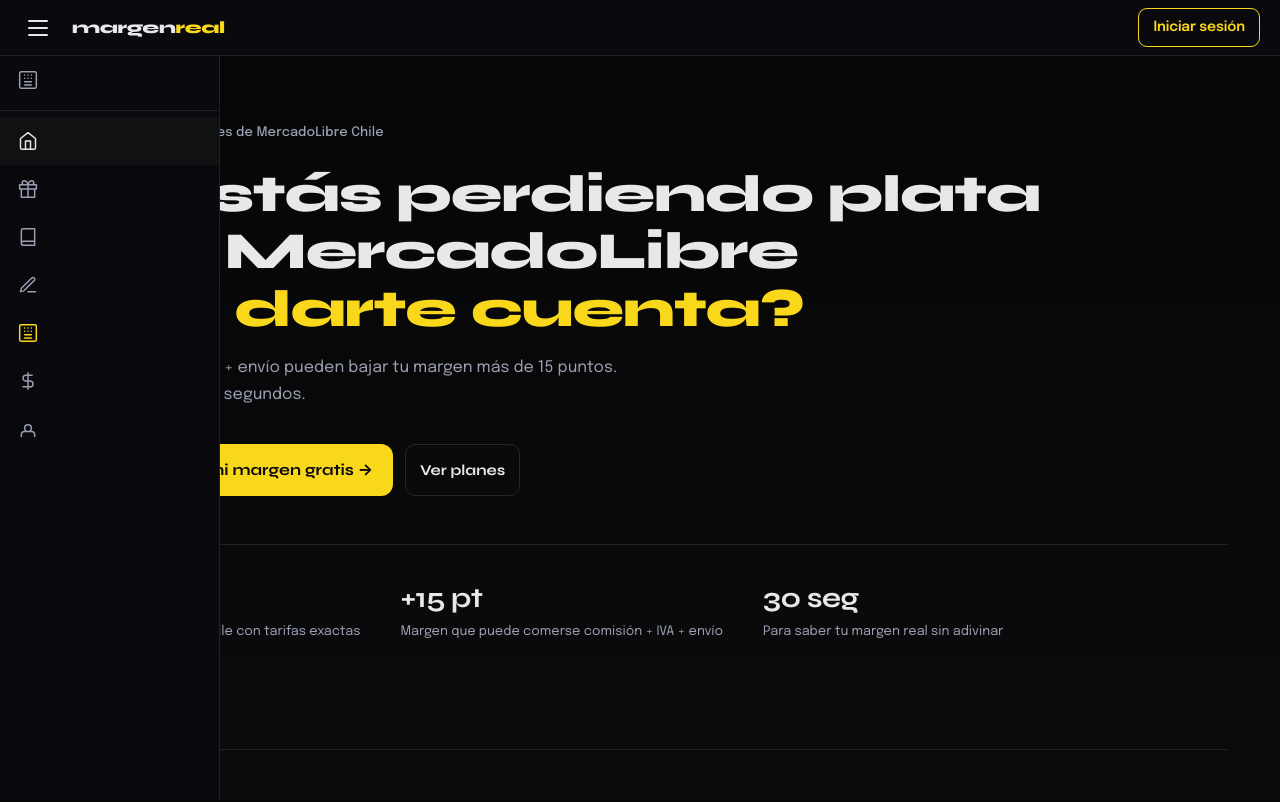
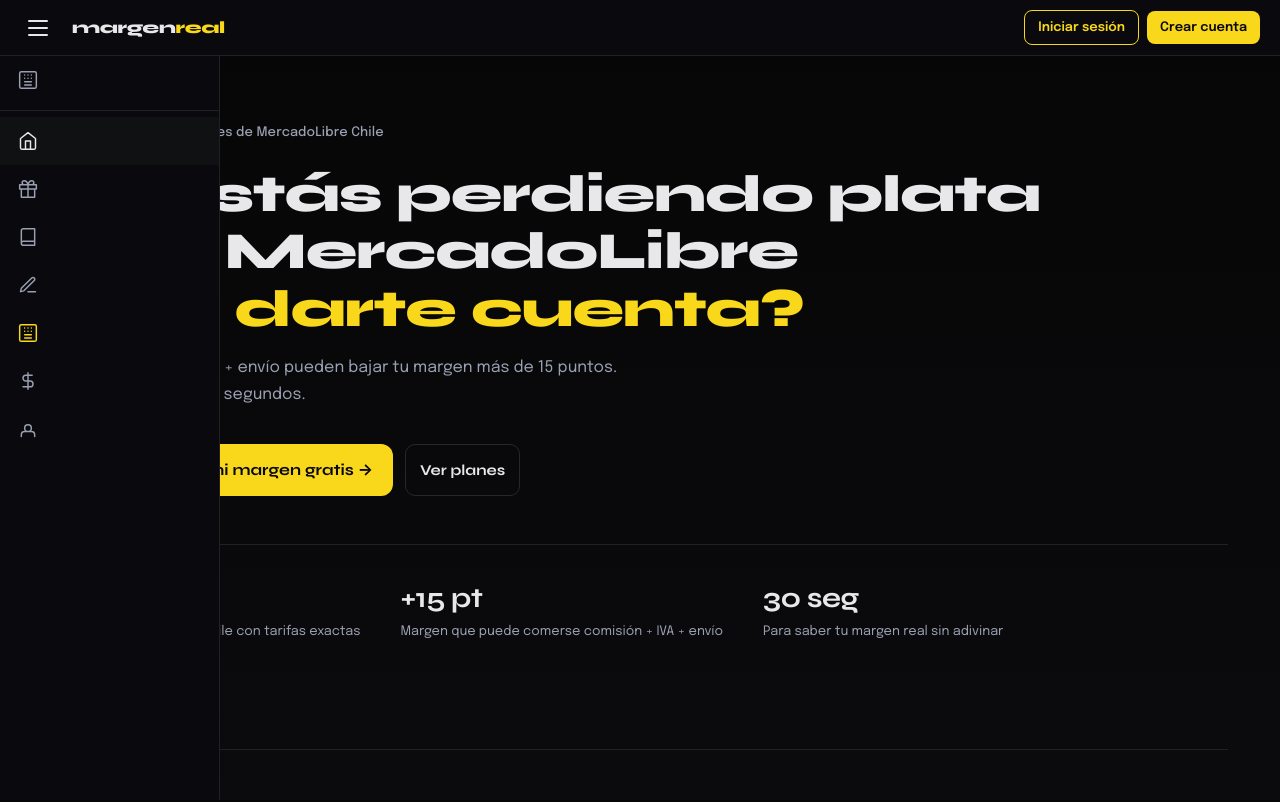
Before and after one commit to mapache2k/margenreal, a Next.js app: page / in a window 1280 px wide. Shown: the top 802 px of the page. Built offline with nearby package versions, Linux system fonts and the light colour scheme.

Commit message:
feat: dos botones en topbar — Iniciar sesion (outline amarillo) + Crear cuenta (filled amarillo)

```diff
--- a/components/Layout.tsx
+++ b/components/Layout.tsx
@@ -275,11 +275,20 @@
             )}
           </div>
         ) : (
-          <Link href="/login" style={{ fontSize: '0.875rem', fontWeight: 800, color: 'var(--accent)', textDecoration: 'none', padding: '8px 14px', borderRadius: 9, border: '1.5px solid var(--accent)', transition: 'opacity 0.15s', letterSpacing: '-0.01em' }}
-            onMouseOver={e => (e.currentTarget.style.opacity = '0.75')}
-            onMouseOut={e  => (e.currentTarget.style.opacity = '1')}>
-            Iniciar sesión
-          </Link>
+          <div style={{ display: 'flex', alignItems: 'center', gap: 8 }}>
+            <Link href="/login"
+              style={{ fontSize: '0.8125rem', fontWeight: 700, color: 'var(--accent)', textDecoration: 'none', padding: '7px 13px', borderRadius: 8, border: '1.5px solid var(--accent)', transition: 'opacity 0.15s' }}
+              onMouseOver={e => (e.currentTarget.style.opacity = '0.75')}
+              onMouseOut={e  => (e.currentTarget.style.opacity = '1')}>
+              Iniciar sesión
+            </Link>
+            <Link href="/pricing"
+              style={{ fontSize: '0.8125rem', fontWeight: 800, color: 'var(--bg)', textDecoration: 'none', padding: '7px 13px', borderRadius: 8, background: 'var(--accent)', transition: 'opacity 0.15s' }}
+              onMouseOver={e => (e.currentTarget.style.opacity = '0.85')}
+              onMouseOut={e  => (e.currentTarget.style.opacity = '1')}>
+              Crear cuenta
+            </Link>
+          </div>
         )}
       </header>
 
```
